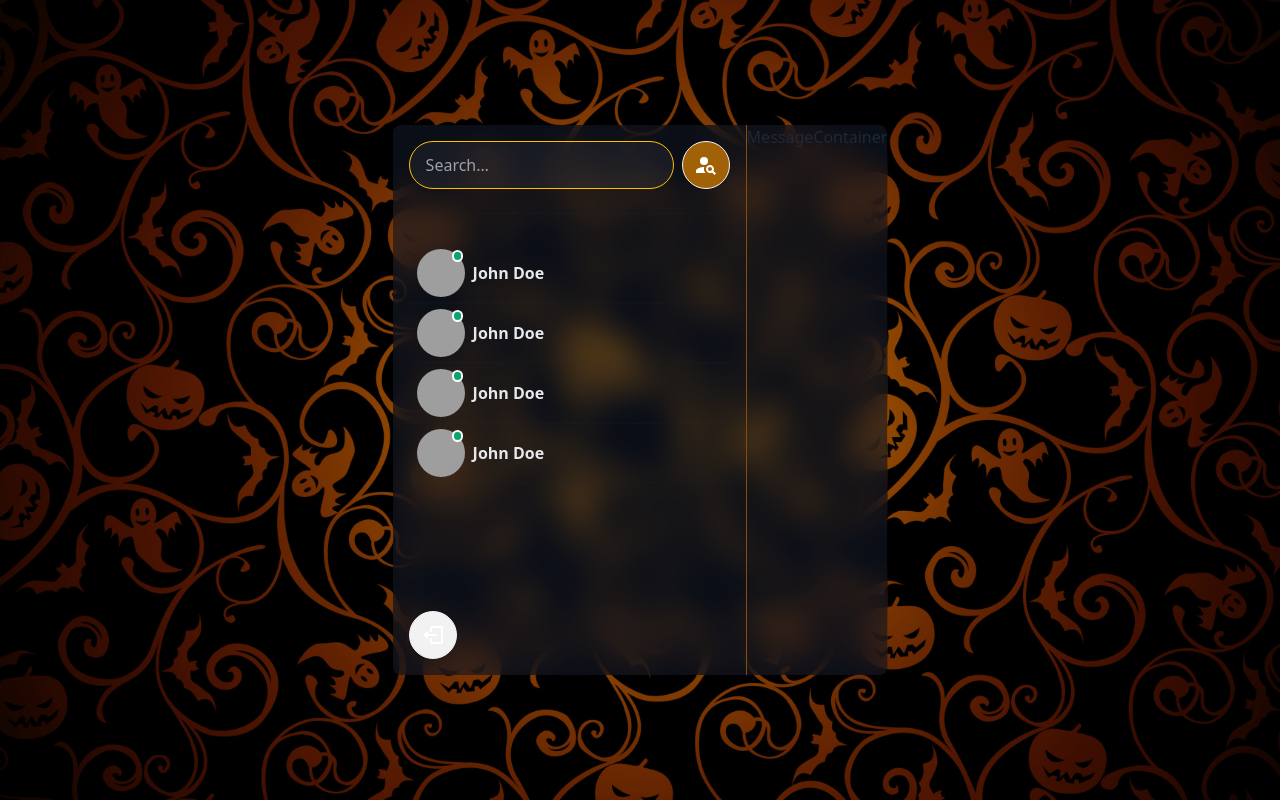
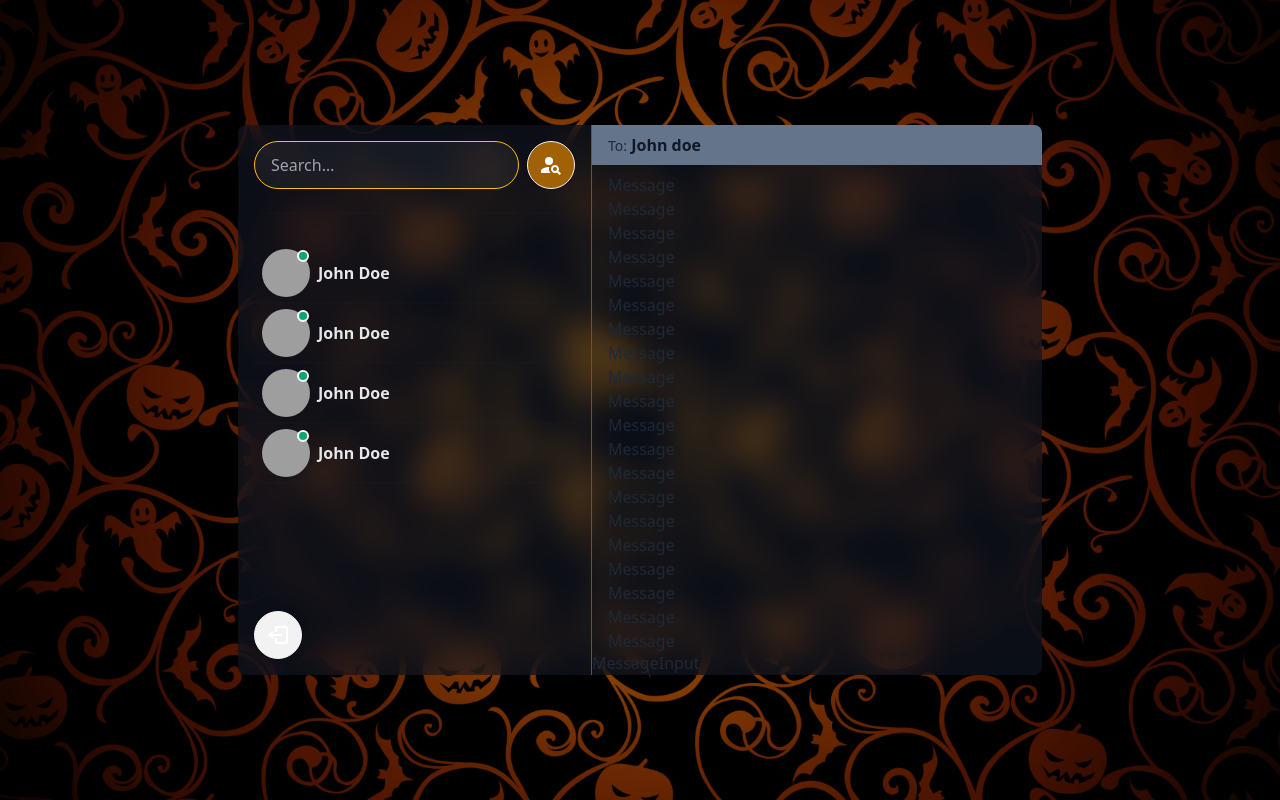
Before and after one commit to Aryan-1121/Kurier, a React (Vite) app in the folder frontend/: page / in a window 1280 px wide. Built offline with nearby package versions, Linux system fonts and the light colour scheme; grey boxes are pictures that could not be loaded.

Commit message:
created basic 3 sub-components for MessageContainer component

```diff
--- /dev/null
+++ b/frontend/src/components/messages/Message.jsx
@@ -0,0 +1,9 @@
+import React from 'react'
+
+const Message = () => {
+  return (
+    <div>Message</div>
+  )
+}
+
+export default Message
--- a/frontend/src/components/messages/MessageContainer.jsx
+++ b/frontend/src/components/messages/MessageContainer.jsx
@@ -1,11 +1,24 @@
 import React from 'react'
+import Messages from './Messages'
+import MessageInput from './MessageInput'
 
-// this component will also have 3 other components -> 1. Header (to whom you are messaging) , 2. Messages (each message) , 3. MessageInput
+//  this component will also have 3 other components -> 1. Header (to whom you are messaging) , 2. Messages (each message) , 3. MessageInput
 
 const MessageContainer = () => {
   return (
-    <div>MessageContainer</div>
-  )
+    <div className='md:min-w-[450px] flex flex-col'>
+      <>
+        {/* 1st ->  Header component */}
+        <div className='bg-slate-500 px-4 py-2 mb-2'>
+          <span className='label-text'>To:</span> <span className='text-gray-900 font-bold'>John doe</span>
+        </div>
+
+        {/* 2nd -> Messages component */}
+        <Messages />
+        {/* 3rd -> MessageInput component */}
+        <MessageInput />
+      </>
+    </div>)
 }
 
 export default MessageContainer
--- /dev/null
+++ b/frontend/src/components/messages/MessageInput.jsx
@@ -0,0 +1,9 @@
+import React from 'react'
+
+const MessageInput = () => {
+  return (
+    <div>MessageInput</div>
+  )
+}
+
+export default MessageInput
--- /dev/null
+++ b/frontend/src/components/messages/Messages.jsx
@@ -0,0 +1,35 @@
+import React from 'react'
+import Message from './Message'
+
+//  This component will be used to display all the messages (each message will be a seperate Message component)
+const Messages = () => {
+  return (
+    // overflow-auto will make the container/messages scrollable whenver there is a lot of messages(more than screen can fit)
+    <div className='px-4 flex-1 overflow-auto'>
+      <Message />
+      <Message />
+      <Message />
+      <Message />
+      <Message />
+      <Message />
+      <Message />
+      <Message />
+      <Message />
+      <Message />
+      <Message />
+      <Message />
+      <Message />
+      <Message />
+      <Message />
+      <Message />
+      <Message />
+      <Message />
+      <Message />
+      <Message />
+      <Message />
+      <Message />
+      <Message />
+    </div>)
+}
+
+export default Messages
```
